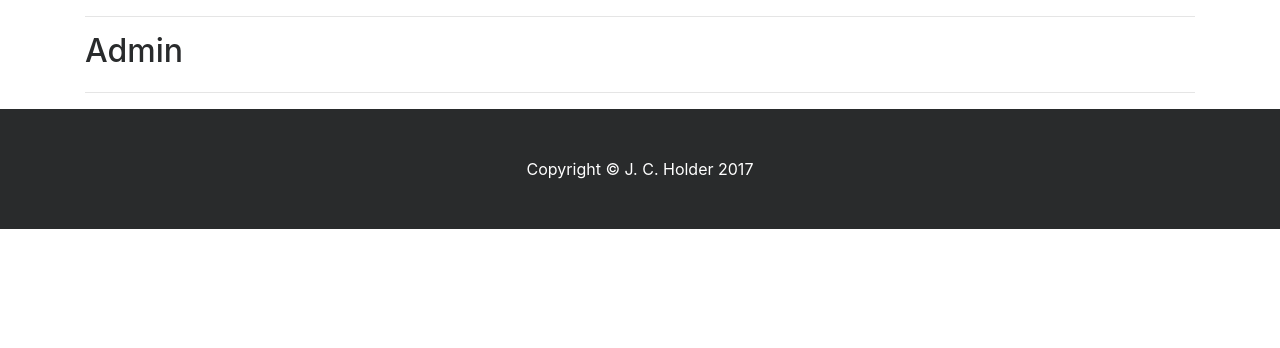
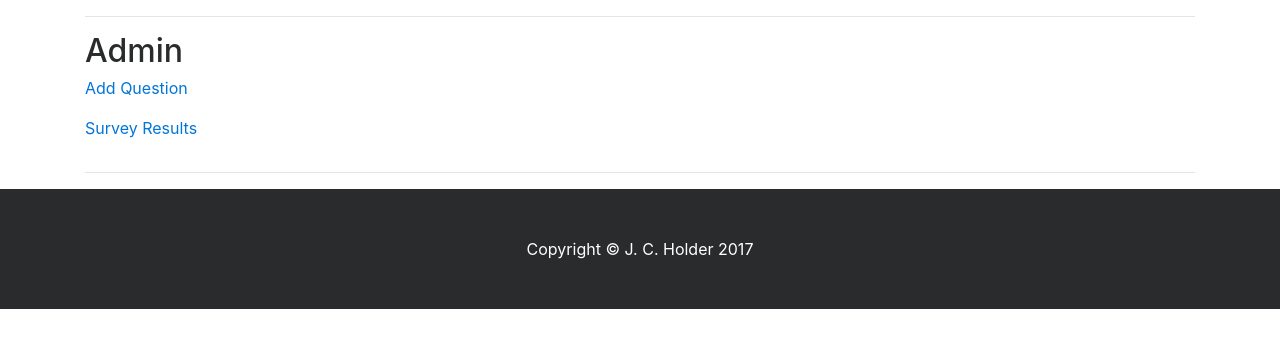
Before and after one commit to thirdtruck/sumo-survey, a Node server app: template views/admin.hbs in a window 1280 px wide. Shown: the part 56-404 px from the top of the page. Run offline with Node 20, Linux system fonts and the light colour scheme; the template is opened without the code that fills it, so the values that code supplies are empty; some libraries are stand-ins or nearby versions.

Commit message:
Add admin page links.

```diff
--- a/views/admin.hbs
+++ b/views/admin.hbs
@@ -1,6 +1,8 @@
 <div class="row">
     <div class="col-md-12">
         <h2>Admin</h2>
+        <p><a href="/admin/add-question">Add Question</a></p>
+        <p><a href="/admin/stats">Survey Results</a></p>
     </div>
 </div>
 <!-- /.row -->
```
